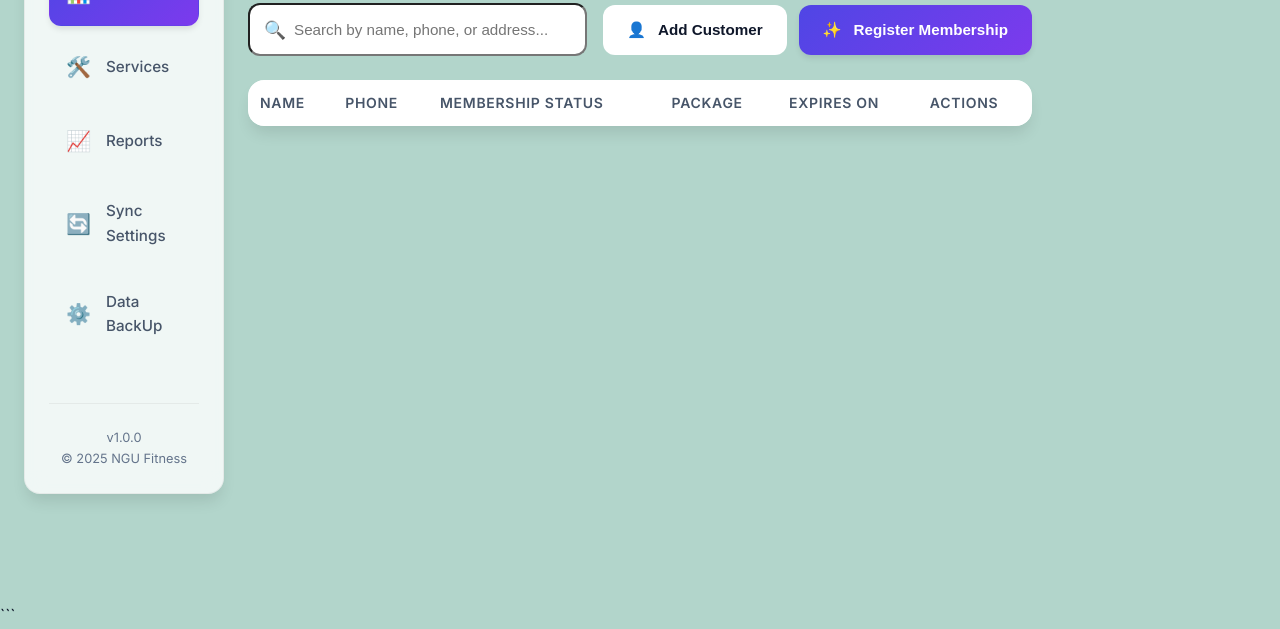
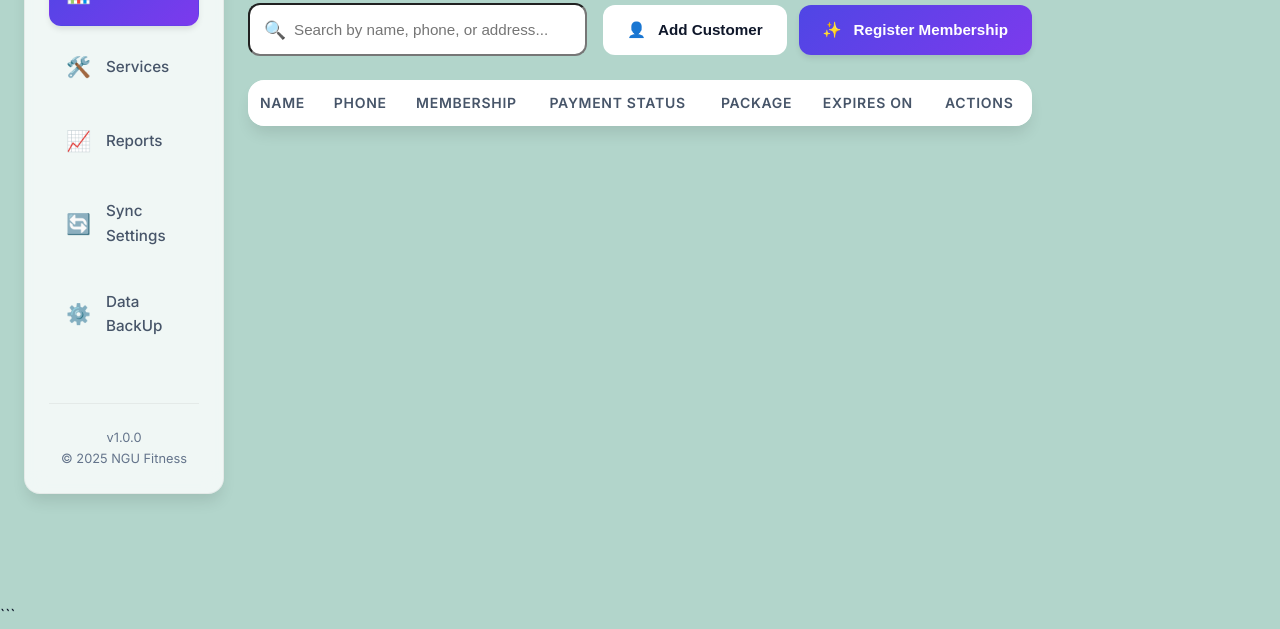
Before and after one commit to santoshgtm95/ngufitness, a plain HTML site: page frontend/index.html in a window 1280 px wide. Shown: the part 197-826 px from the top of the page. Drawn offline with nearby package versions, Linux system fonts and the light colour scheme; no server answers.

Commit message:
fixex payment status

```diff
--- a/frontend/index.html
+++ b/frontend/index.html
@@ -62,7 +62,8 @@
                 <th>Name</th>
                 <th>Phone</th>
                 <!-- <th>Address</th> -->
-                <th>Membership Status</th>
+                <th>Membership</th>
+                <th>Payment Status</th>
                 <th>Package</th>
                 <th>Expires On</th>
                 <th>Actions</th>
--- a/frontend/js/app.js
+++ b/frontend/js/app.js
@@ -655,6 +655,7 @@ class GymMembershipApp {
             <td>
               <span class="status-badge status-${status.class}">${status.text}</span>
             </td>
+            <td>${membership ? this.getPaymentStatusBadge(membership.payment_status || 'paid') : '-'}</td>
             <td>${membership ? this.getPackageLabel(membership.packageType) : '-'}</td>
             <td>${membership ? this.formatDate(membership.expireDate) : '-'}</td>
             <td onclick="event.stopPropagation()">
```
